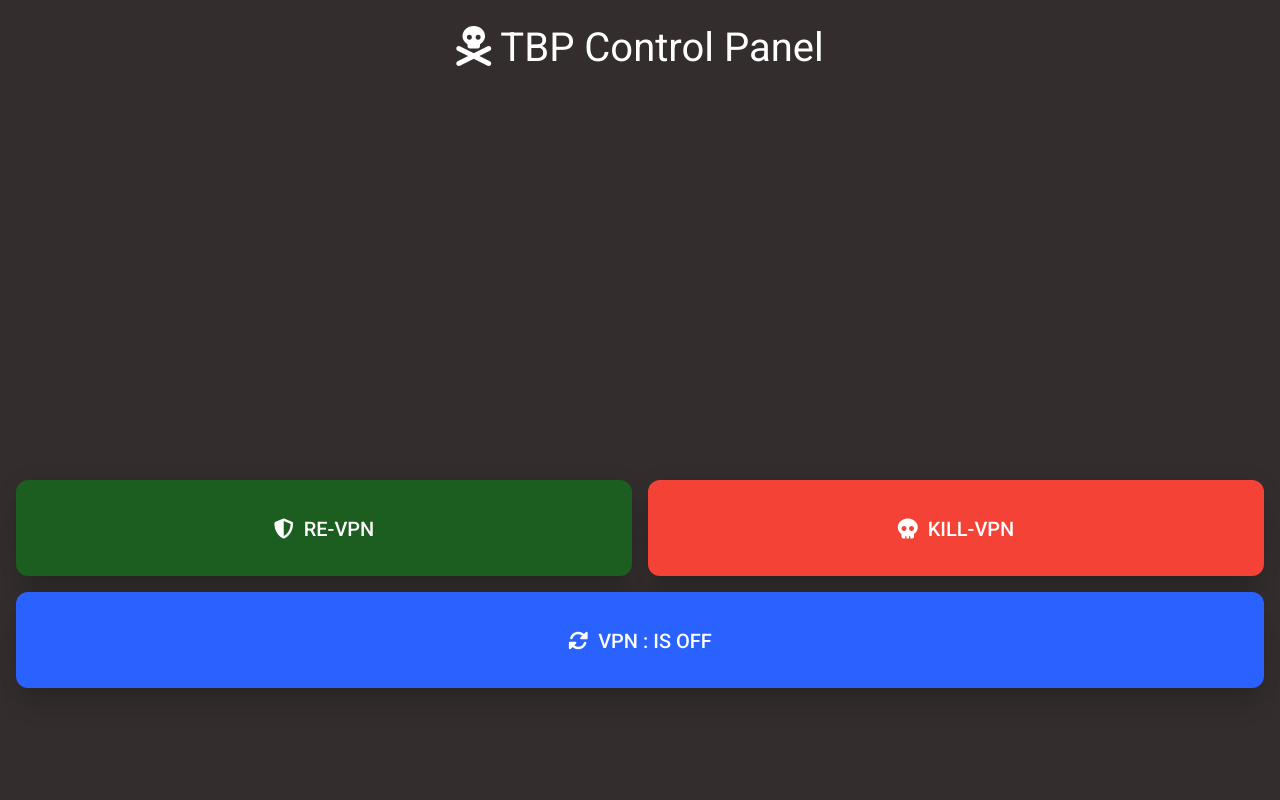
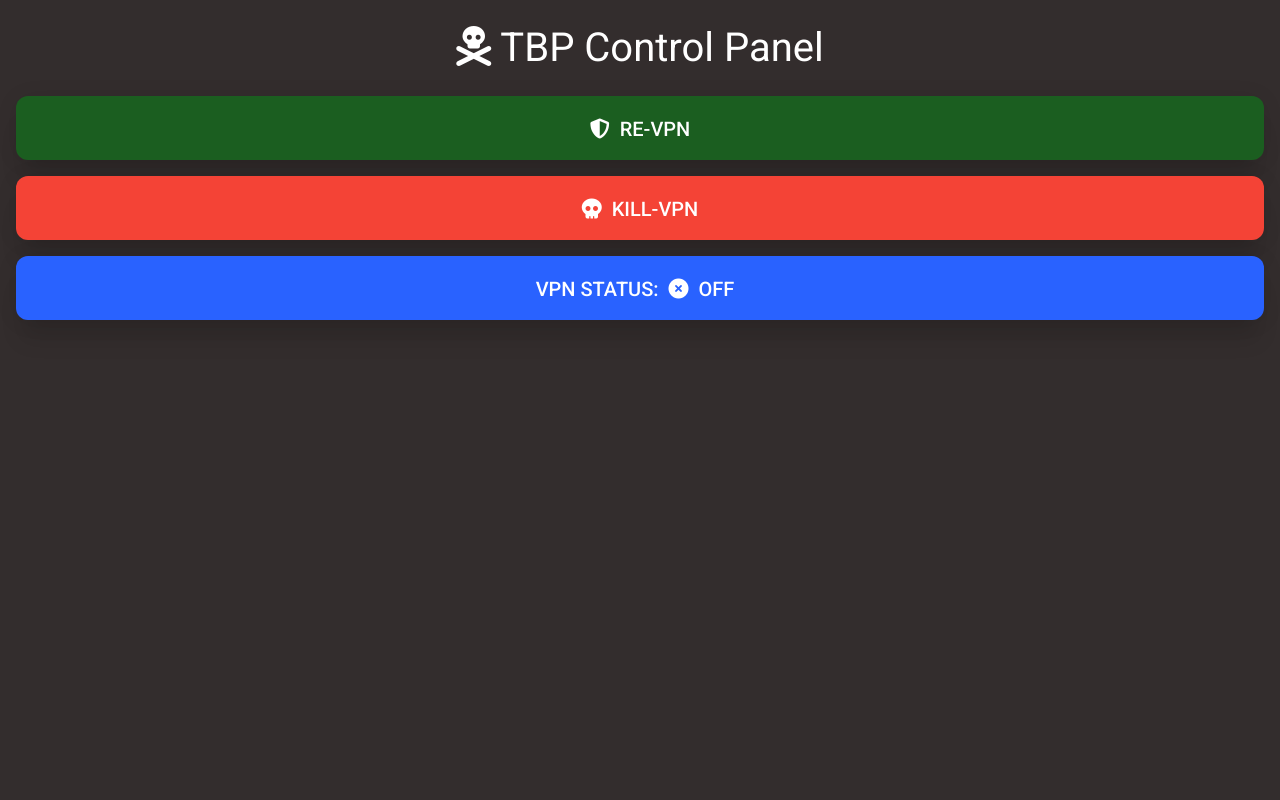
Before and after one commit to jgarza9788/TheBlackPearl_ControlPanel, a Flask app: page /controlpanel in a window 1280 px wide. Run offline with Flask 3, Linux system fonts and the light colour scheme; the visitor is signed in with stand-in values (Sample User, id 1); parts of the project's set-up code (start-up, migrations or seed data) failed here and were passed over; some libraries are stand-ins or nearby versions.

Commit message:
20230523

```diff
--- a/main.py
+++ b/main.py
@@ -60,8 +60,8 @@ def VPN_Text(vpnbool:bool) -> str:
         return 'Is Off'
 
 
+############################################
 
-############################################
 
 @login_manager.user_loader
 def load_user(user_id):
@@ -79,48 +79,59 @@ with app.app_context():
     db.create_all()
 
 
+############################################
+
+
+
+############################################
+
 @app.route('/')
 def home():
     if current_user.is_authenticated:
-        return render_template(
-            "controlpanel.html",
-            name=current_user.name,
-            logged_in=True,
-            vpn_status=VPN_Text(VPN_ON)
-            )
-    return render_template("index.html", logged_in=current_user.is_authenticated)
+        return redirect(url_for('controlpanel'))
+    else:
+        return redirect(url_for('login'))
+
+    # if current_user.is_authenticated:
+    #     return render_template(
+    #         "controlpanel.html",
+    #         name=current_user.name,
+    #         logged_in=True,
+    #         vpn_status=VPN_Text(VPN_ON)
+    #         )
+    # return render_template("index.html", logged_in=current_user.is_authenticated)
 
 
-@app.route('/register', methods=["GET", "POST"])
-def register():
-    if request.method == "POST":
+# @app.route('/register', methods=["GET", "POST"])
+# def register():
+#     if request.method == "POST":
 
-        if User.query.filter_by(email=request.form.get('email')).first():
-            #User already exists
-            flash("You've already signed up with that email, log in instead!")
-            return redirect(url_for('login'))
+#         if User.query.filter_by(email=request.form.get('email')).first():
+#             #User already exists
+#             flash("You've already signed up with that email, log in instead!")
+#             return redirect(url_for('login'))
 
-        hash_and_salted_password = generate_password_hash(
-            request.form.get('password'),
-            method='pbkdf2:sha256',
-            salt_length=8
-        )
-        new_user = User(
-            email=request.form.get('email'),
-            name=request.form.get('name'),
-            password=hash_and_salted_password,
-        )
-        db.session.add(new_user)
-        db.session.commit()
-        login_user(new_user)
-        # return redirect(url_for('secrets'))
-        return redirect(url_for('index'))
+#         hash_and_salted_password = generate_password_hash(
+#             request.form.get('password'),
+#             method='pbkdf2:sha256',
+#             salt_length=8
+#         )
+#         new_user = User(
+#             email=request.form.get('email'),
+#             name=request.form.get('name'),
+#             password=hash_and_salted_password,
+#         )
+#         db.session.add(new_user)
+#         db.session.commit()
+#         login_user(new_user)
+#         return redirect(url_for('index'))
 
-    return render_template("register.html", logged_in=current_user.is_authenticated)
+#     return render_template("register.html", logged_in=current_user.is_authenticated)
 
 
 @app.route('/login', methods=["GET", "POST"])
 def login():
+
     if request.method == "POST":
         email = request.form.get('email')
         password = request.form.get('password')
@@ -148,9 +159,8 @@ def controlpanel():
         "controlpanel.html",
         name=current_user.name,
         logged_in=True,
-        vpn_status=VPN_Text(VPN_ON)
+        VPN_ON=VPN_ON
         )
-
 
 @app.route('/logout')
 @login_required
@@ -168,7 +178,7 @@ def activateVPN():
         "controlpanel.html",
         name=current_user.name,
         logged_in=True,
-        vpn_status=VPN_Text(VPN_ON)
+        VPN_ON=VPN_ON
         )
 
 @app.route('/killVPN')
@@ -180,7 +190,7 @@ def killVPN():
         "controlpanel.html",
         name=current_user.name,
         logged_in=True,
-        vpn_status=VPN_Text(VPN_ON)
+        VPN_ON=VPN_ON
         )
 
 @app.route('/getVPNstatus')
@@ -192,7 +202,7 @@ def getVPNstatus():
         "controlpanel.html",
         name=current_user.name,
         logged_in=True,
-        vpn_status=VPN_Text(VPN_ON)
+        VPN_ON=VPN_ON
         )
 
 
@@ -203,4 +213,10 @@ if __name__ == "__main__":
     # app.run(debug=True,port="8800")
     # app.run(host='0.0.0.0',port=5000)
     # app.run(host='192.168.1.200',port="8800")
-    app.run(host='192.168.1.200',port="8800")
+    # app.run(host='192.168.1.200',port="8800")
+    # app.run(debug=False,host='0.0.0.0',port="8800")
+    # app.run(host='0.0.0.0',port="8800",debug=False)
+    # app.run(host='192.168.1.223',port="5000")
+    # app.run(host='0.0.0.0',port="5000",debug=True)
+    app.run(host='192.168.1.200',port="8800",debug=False)
+    # app.run()
--- a/static/styles.css
+++ b/static/styles.css
@@ -2,8 +2,10 @@
 body{
 	width: 100vw;
 	height: 100vh;
+	/*
 	padding-top: 0rem;
 	padding-bottom: 6rem;
+	*/
 }
 
 .grid{
@@ -12,75 +14,8 @@ body{
 	gap: 1rem;
 	padding: 1rem;
 	display: grid;
-	grid-template-rows: repeat(0.1rem);
-	/* grid-template-columns: 1fr; */
-}
-
-.gridrow{
-	width: 100%;
-	height: 100%;
-	gap: 1rem;
-	padding: 1rem;
-	display: grid;
-	grid-template-columns: repeat(1fr);
-}
-
-.grid-main{
-	width: 100%;
-	height: 100%;
-
-	gap: 1rem;
-	padding: 1rem;
-	display: grid;
-	grid-template-areas:
-"head  head"
-"spacer  spacer"
-"R11  R12"
-"R2  R2"
-;
-	grid-template-rows: 6em 1fr 6em 6rem;
-	grid-template-columns: 1fr 1fr;
-}
-
-.grid-main .head{
-	grid-area: head;
-}
-
-.grid-main .spacer{
-	grid-area: spacer;
-}
-
-.grid-main .R11{
-	grid-area: R11;
-}
-
-.grid-main .R12{
-	grid-area: R12;
-}
-
-.grid-main .R2{
-	grid-area: R2;
-}
-
-
-.grid-home{
-	width: 100%;
-	height: 100%;
-	gap: 1rem;
-	padding: 1rem;
-	display: grid;
-	grid-template-rows: 6em 1fr 6em 6rem;
-	/* grid-template-columns: 1fr; */
-}
-
-.grid-login{
-	width: 100%;
-	height: 100%;
-	gap: 1rem;
-	padding: 1rem;
-	display: grid;
-	grid-template-rows: 6em 1fr 1fr;
-	/* grid-template-columns: 1fr; */
+	grid-template-rows: repeat(auto-fill, 4rem);
+	grid-template-columns: 1fr;
 }
 
 .grid-form{
@@ -89,32 +24,10 @@ body{
 	gap: 1rem;
 	padding: 0rem;
 	display: grid;
-	grid-template-rows: 3em 3em 6rem;
-}
-
-.grid-reg-form{
-	width: 100%;
-	height: 100%;
-	gap: 1rem;
-	padding: 1rem;
-	display: grid;
-	grid-template-rows: 3em 3em 3em 6rem;
+	grid-template-rows: repeat(4, 4rem);
 }
 
 
 .space{
 	width: 10px;
 }
-
-/* .text-middle-6{
-	line-height: 4em ;
-    vertical-align: middle;
-    justify-content: center;
-    align-items: center;
-} */
-
-/* span{
-	display: inline-block;
-	vertical-align: middle;
-	line-height: 100%;
-} */
--- a/templates/controlpanel.html
+++ b/templates/controlpanel.html
@@ -2,13 +2,12 @@
 {% block content %}
 
 
-<div class="grid-main">
+<div class="grid">
   <div class="head text-white text-center fs-1">
     <i class="fas fa-skull-crossbones"></i>
     TBP Control Panel
   </div>
-  <div class="spacer mb-auto"></div>
-
+  <!-- <div class="spacer mb-auto"></div>     -->
 
   <a class="R11 fs-5 rounded-6 shadow-5-strong btn btn-primary"  href="{{ url_for('activateVPN') }}" style="background-color: #1B5E20;">
     <div class="w-100 h-100 d-flex align-items-center justify-content-center">
@@ -28,9 +27,22 @@
 
   <a class="R2 fs-5 rounded-6 shadow-5-strong btn btn-primary"  href="{{ url_for('getVPNstatus') }}" style="background-color: #2962FF;">
     <div class="w-100 h-100 d-flex align-items-center justify-content-center">
-    <i class="fas fa-rotate"></i>
+    <!-- <i class="fas fa-rotate"></i> -->
+    VPN Status:
     <div class="space"></div>
-    VPN : {{vpn_status}}
+    {% if VPN_ON %}
+      <i class="fas fa-circle-check"></i>
+      <div class="space"></div>
+      ON
+    {% else %}
+      <i class="fas fa-circle-xmark"></i>
+      <div class="space"></div>
+      OFF
+    {% endif %}
+    <div class="space"></div>
+    <!-- {{VPN_ON}} -->
+    <!-- <div class="space"></div> -->
+
     </div>
   </a>
 </div>
--- a/templates/register.html
+++ b/templates/register.html
@@ -12,13 +12,13 @@
 </div> -->
 
 
-<div class="grid-login">
+<div class="grid">
     <div class="head text-white text-center fs-1">
         <i class="fas fa-skull-crossbones"></i>
         \ Register
     </div>
-    <div class="spacer mb-auto"></div>
-    <form class="grid-reg-form" action="{{ url_for('register') }}" method="post">
+    <!-- <div class="spacer mb-auto"></div>   -->
+    <form class="grid-form" action="{{ url_for('register') }}" method="post">
         <input type="text"     class="R2 fs-5 rounded-6 shadow-5-strong" name="name" placeholder="Name" required="required" />
         <input type="email"    class="R2 fs-5 rounded-6 shadow-5-strong" name="email" placeholder="Email" required="required" />
         <input type="password" class="R2 fs-5 rounded-6 shadow-5-strong" name="password" placeholder="Password" required="required" />
```
Also changed, not shown: templates/index.html (+5 -5 lines), templates/login.html (+5 -5 lines).
